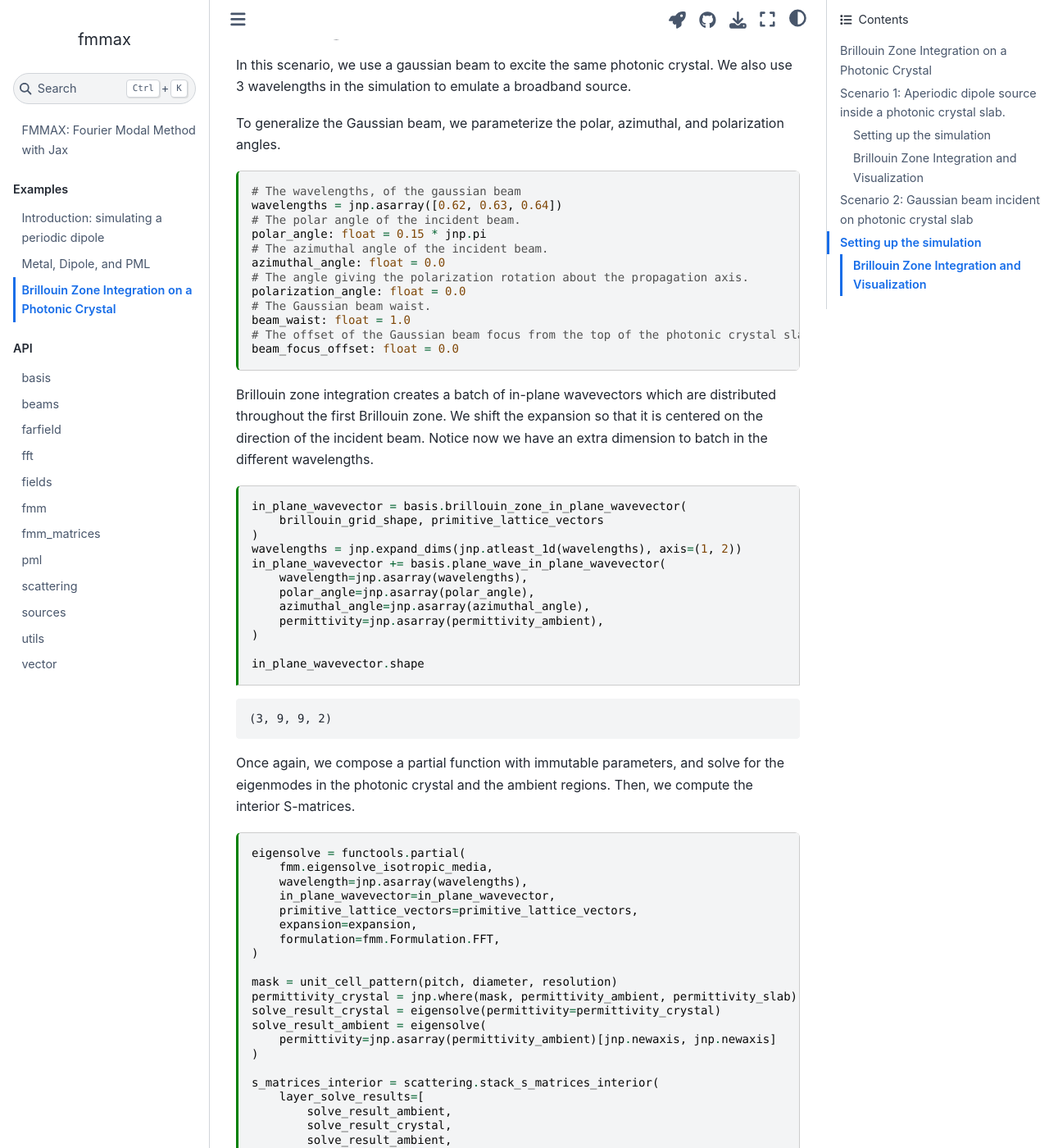
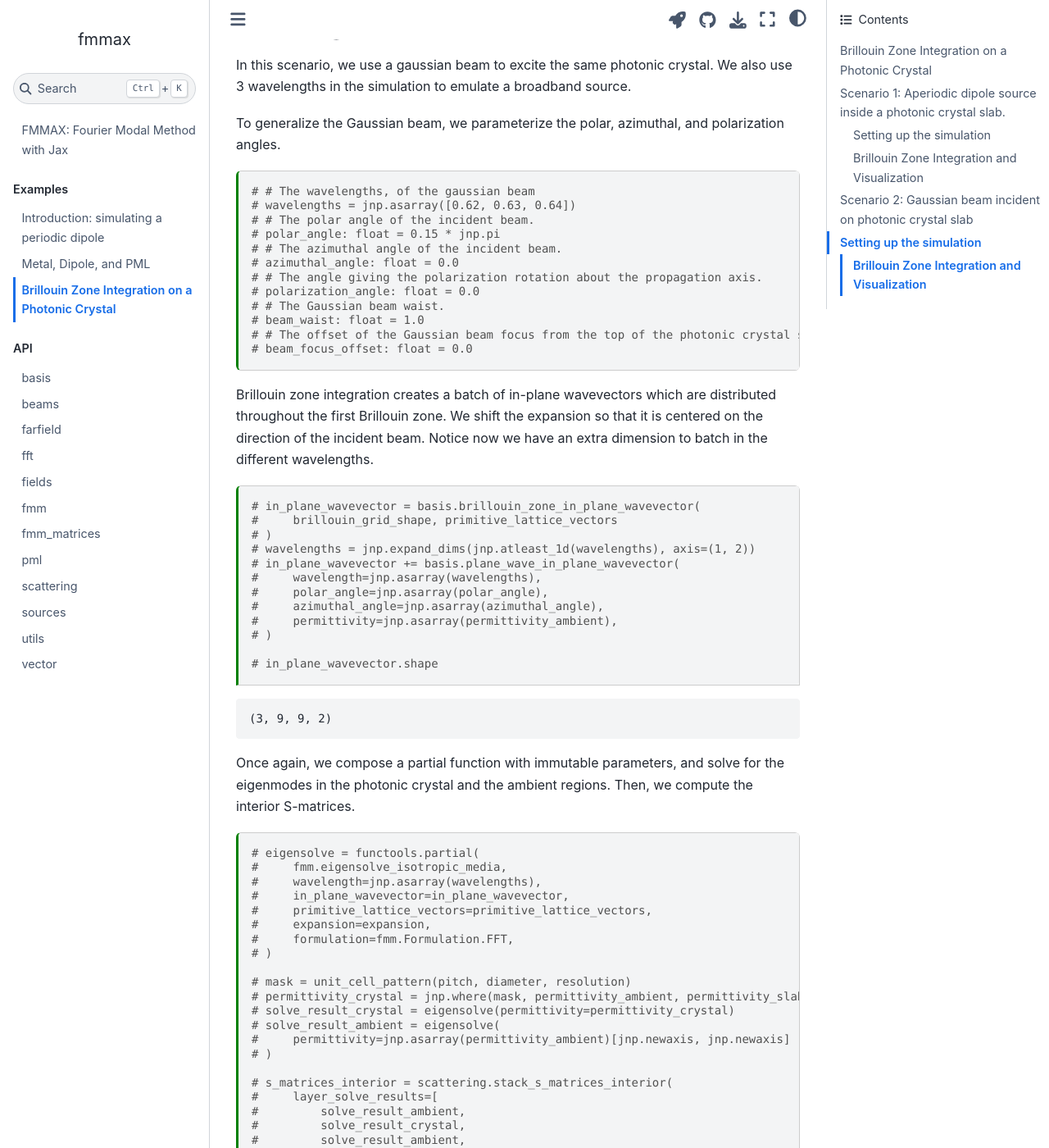
Before and after one commit to invrs-io/fmmax, a Jupyter Book: the page built from docs/notebooks/crystal_bz.ipynb, in a window 1280 px wide and 1400 px high, scrolled down 8562 px. Shown: the whole window at 82% size. Built offline with Jupyter Book 1.0.4 settings and Sphinx 7.4.7 and the Sphinx Book theme 1.1.4, drawn with Linux system fonts in a browser that asks for light colours; some of the changed text lies outside the part shown.

Commit message:
comment out some cells

```diff
--- a/docs/_toc.yml
+++ b/docs/_toc.yml
@@ -6,8 +6,8 @@ root: index
 parts:
  - caption: Examples
    chapters:
-   - file: notebooks/_dipoles
-   - file: notebooks/_metal_dipole
+   - file: notebooks/dipoles
+   - file: notebooks/metal_dipole
    - file: notebooks/crystal_bz
  - caption: API
    chapters:
```
Also changed, not shown: docs/notebooks/crystal_bz.ipynb, docs/notebooks/dipoles.ipynb (renamed from docs/notebooks/_dipoles.ipynb), docs/notebooks/metal_dipole.ipynb (renamed from docs/notebooks/_metal_dipole.ipynb).
